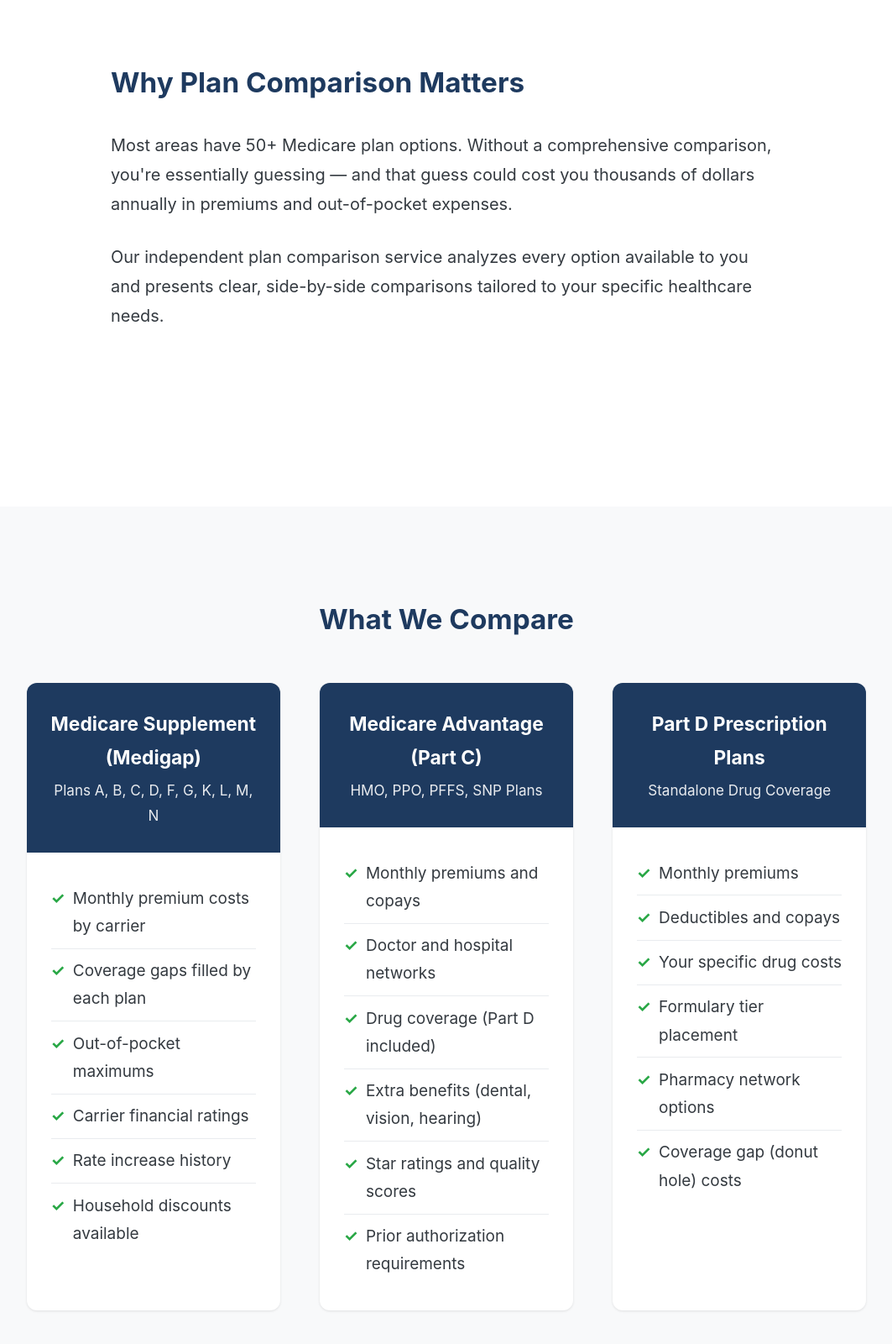
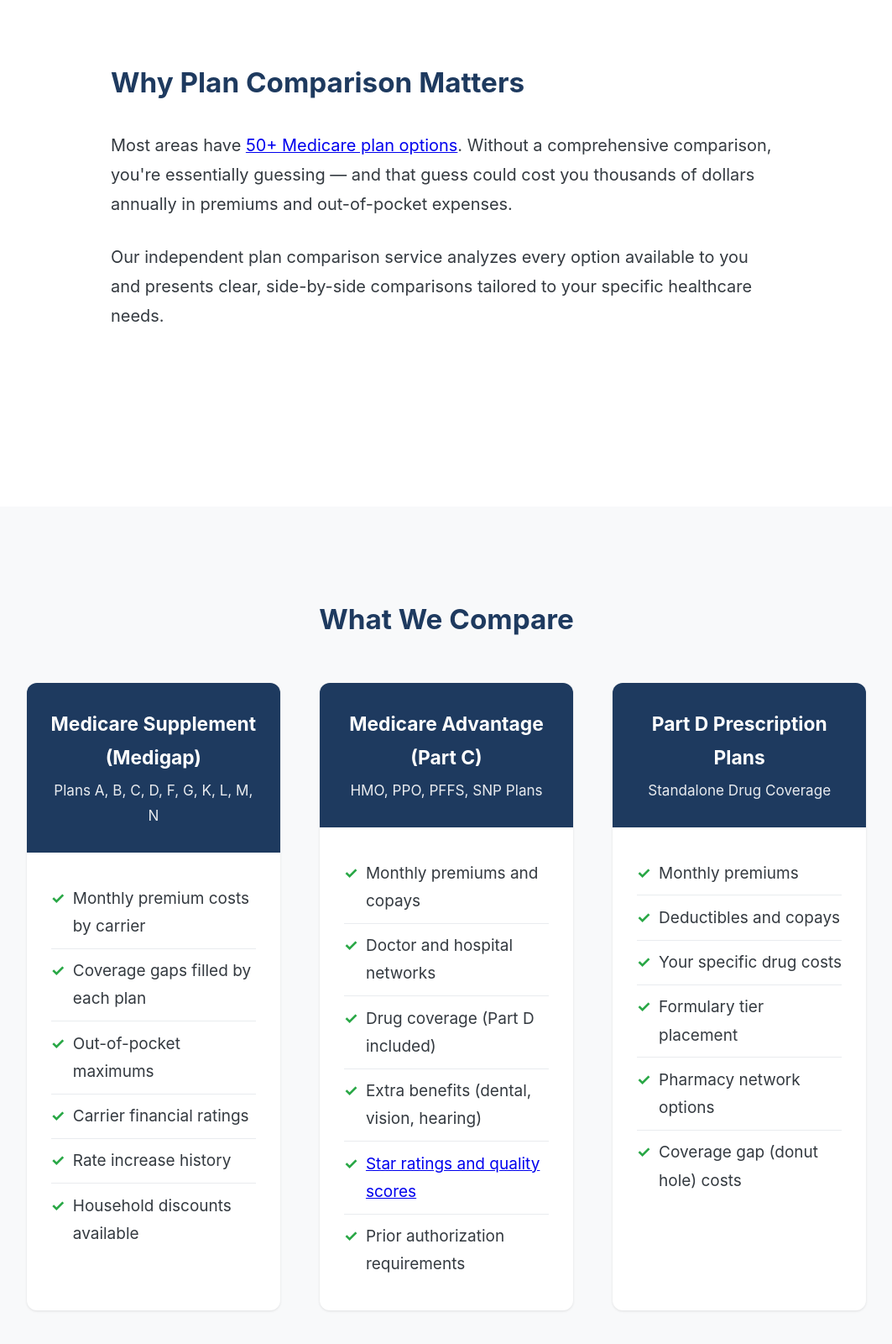
Before and after one commit to guthub-jason-gt/unbiasedmedicareadvisor, a website: page services/medicare-plan-comparison/index.html in a window 1280 px wide. Shown: the part 807-2407 px from the top of the page at 84% size, without its empty margins (108-1171 px from the left). Drawn offline with Linux system fonts and the light colour scheme.

Commit message:
Add citations to medicare-plan-comparison: KFF plan availability, CMS star ratings

```diff
--- a/services/medicare-plan-comparison/index.html
+++ b/services/medicare-plan-comparison/index.html
@@ -586,7 +586,7 @@
         <div class="container">
             <div class="service-intro">
                 <h2>Why Plan Comparison Matters</h2>
-                <p>Most areas have 50+ Medicare plan options. Without a comprehensive comparison, you're essentially guessing &mdash; and that guess could cost you thousands of dollars annually in premiums and out-of-pocket expenses.</p>
+                <p>Most areas have <a href="https://www.kff.org/medicare/medicare-advantage-2026-spotlight-a-first-look-at-plan-offerings/" target="_blank" rel="noopener">50+ Medicare plan options</a>. Without a comprehensive comparison, you're essentially guessing &mdash; and that guess could cost you thousands of dollars annually in premiums and out-of-pocket expenses.</p>
                 <p>Our independent plan comparison service analyzes every option available to you and presents clear, side-by-side comparisons tailored to your specific healthcare needs.</p>
             </div>
         </div>
@@ -623,7 +623,7 @@
                             <li><span class="icon">✓</span> Doctor and hospital networks</li>
                             <li><span class="icon">✓</span> Drug coverage (Part D included)</li>
                             <li><span class="icon">✓</span> Extra benefits (dental, vision, hearing)</li>
-                            <li><span class="icon">✓</span> Star ratings and quality scores</li>
+                            <li><span class="icon">✓</span> <a href="https://www.cms.gov/medicare/health-drug-plans/part-c-d-performance-data" target="_blank" rel="noopener">Star ratings and quality scores</a></li>
                             <li><span class="icon">✓</span> Prior authorization requirements</li>
                         </ul>
                     </div>
```
Also changed, not shown: src/services/medicare-plan-comparison/index.html (+2 -2 lines).
